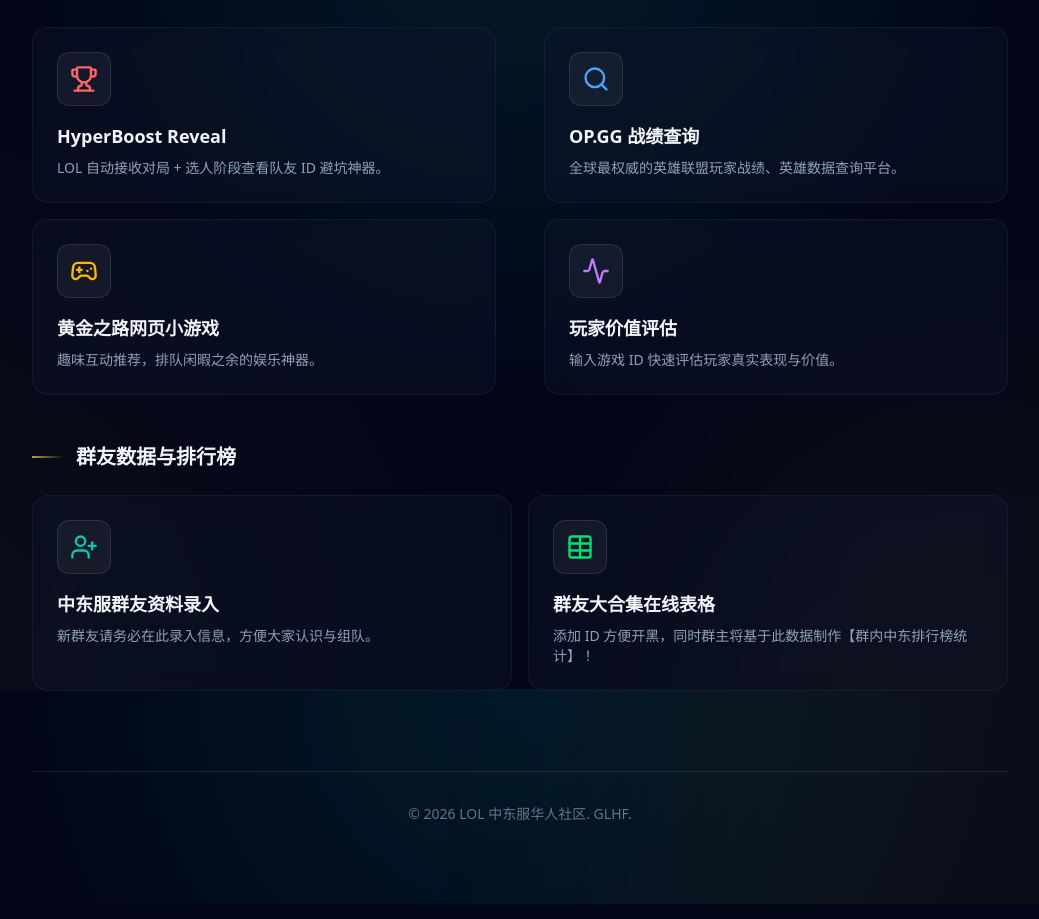
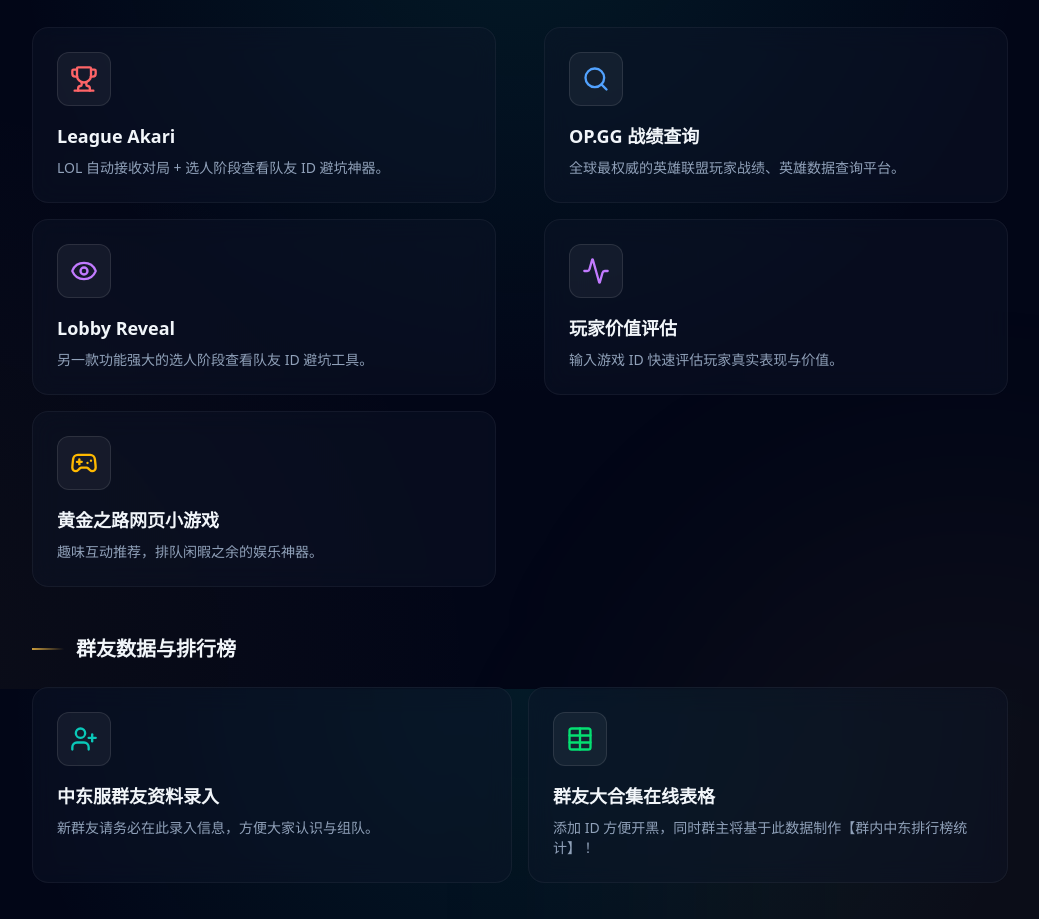
Before and after one commit to alongLFB/lol-me-portal, a Next.js app: page / in a window 1280 px wide. Shown: the part 911-1830 px from the top of the page, without its empty margins (120-1159 px from the left). Built offline with nearby package versions, Linux system fonts and the light colour scheme.

Commit message:
feat: update LOL tool recommendations and add Lobby Reveal link to dashboard

```diff
--- a/src/app/page.tsx
+++ b/src/app/page.tsx
@@ -14,7 +14,8 @@
   ExternalLink,
   Swords,
   Search,
-  Activity
+  Activity,
+  Eye
 } from 'lucide-react';
 
 // Animation variants
@@ -83,13 +84,22 @@
     title: "游戏上分神器",
     items: [
       {
-        title: "HyperBoost Reveal",
+        title: "League Akari",
         desc: "LOL 自动接收对局 + 选人阶段查看队友 ID 避坑神器。",
-        link: "https://hyperboost.gg/reveal",
+        link: "https://leagueakari.github.io/",
         icon: Trophy,
         color: "text-red-400",
         borderGlow: "group-hover:border-red-400/50",
         shadowGlow: "group-hover:shadow-[0_0_30px_-5px_rgba(248,113,113,0.3)]"
+      },
+      {
+        title: "Lobby Reveal",
+        desc: "另一款功能强大的选人阶段查看队友 ID 避坑工具。",
+        link: "https://lobbyreveal.app/",
+        icon: Eye,
+        color: "text-purple-400",
+        borderGlow: "group-hover:border-purple-400/50",
+        shadowGlow: "group-hover:shadow-[0_0_30px_-5px_rgba(168,85,247,0.3)]"
       },
       {
         title: "黄金之路网页小游戏",
```
Also changed, not shown: 1 other file (tests, documents, lock files or other folders).
